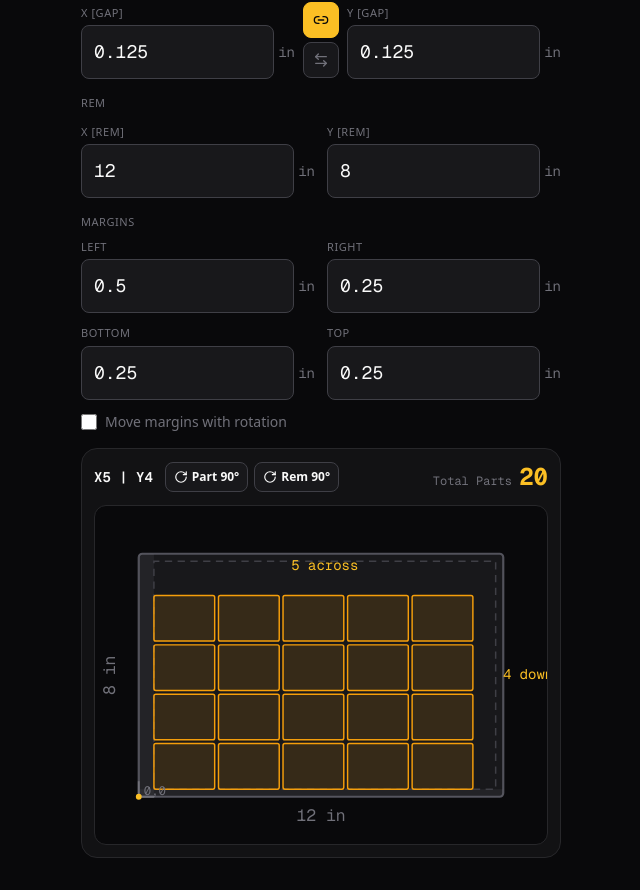
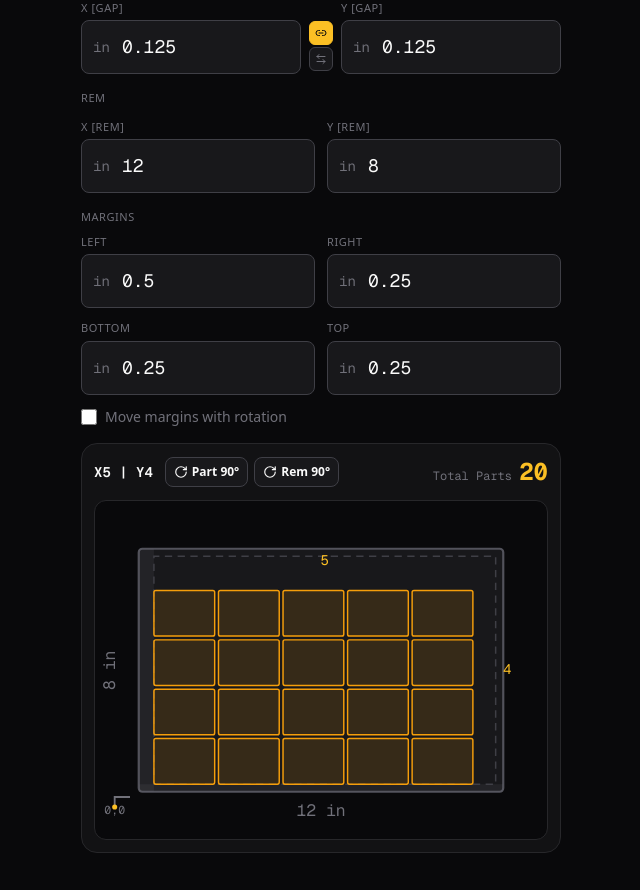
Before and after one commit to TurboFrogLLC/NestCalc, a Next.js app: page / in a window 1280 px wide. Shown: the part 294-1184 px from the top of the page, without its empty margins (319-959 px from the left). Built offline with nearby package versions, Linux system fonts and the light colour scheme.

Commit message:
fix(ui): V3 visual polish — inline units, compact buttons, preview labels
- Move in/mm unit label inside inputs, left-aligned
- Shrink stacked Link/Swap buttons to match input height
- Move 0,0 origin callout outside preview rem corner
- Show part counts as numbers only in nest preview

```diff
--- a/src/components/NestCalcApp.tsx
+++ b/src/components/NestCalcApp.tsx
@@ -79,7 +79,7 @@ function IconButton({ label, onClick, active = false, children }: IconButtonProp
       title={label}
       aria-pressed={active}
       onClick={onClick}
-      className={`flex h-9 w-9 shrink-0 items-center justify-center rounded-lg border transition-colors active:scale-[0.97] ${
+      className={`flex h-6 w-6 shrink-0 items-center justify-center rounded-md border transition-colors active:scale-[0.97] ${
         active
           ? "border-[var(--accent)] bg-[var(--accent)] text-[var(--background)] hover:border-[var(--accent-hover)] hover:bg-[var(--accent-hover)]"
           : "border-[var(--btn-border)] bg-[var(--btn-bg)] text-[var(--muted)] hover:border-[var(--accent-hover)] hover:text-[var(--accent)]"
@@ -129,12 +129,12 @@ function XYInputRow({
           onChange={onXChange}
         />
       </div>
-      <div className="flex shrink-0 flex-col items-center gap-1 pb-[1px]">
+      <div className="flex shrink-0 flex-col items-center justify-end gap-0.5 pb-[3px]">
         <IconButton label="Link X and Y" onClick={onLink} active={linked}>
-          <Link2 className="h-4 w-4" strokeWidth={2} />
+          <Link2 className="h-3 w-3" strokeWidth={2} />
         </IconButton>
         <IconButton label="Swap X and Y" onClick={onSwap}>
-          <ArrowLeftRight className="h-4 w-4" strokeWidth={2} />
+          <ArrowLeftRight className="h-3 w-3" strokeWidth={2} />
         </IconButton>
       </div>
       <div className="min-w-0 flex-1">
--- a/src/components/NestGrid.tsx
+++ b/src/components/NestGrid.tsx
@@ -56,7 +56,6 @@ export function NestGrid({
   const pad = maxDim * 0.12;
   const labelSize = maxDim * 0.045;
   const stroke = maxDim * 0.006;
-  const originMark = maxDim * 0.04;
 
   return (
     <div
@@ -128,25 +127,24 @@ export function NestGrid({
 
         <g>
           <path
-            d={`M 0 ${remH} L ${originMark} ${remH} M 0 ${remH} L 0 ${remH - originMark}`}
+            d={`M ${-pad * 0.55} ${remH + pad * 0.35} L ${-pad * 0.55} ${remH + pad * 0.12} L ${-pad * 0.22} ${remH + pad * 0.12}`}
             fill="none"
             stroke="var(--origin-stroke)"
             strokeWidth={maxDim * 0.005}
             strokeLinecap="square"
           />
           <circle
-            cx={0}
-            cy={remH}
-            r={maxDim * 0.008}
+            cx={-pad * 0.55}
+            cy={remH + pad * 0.35}
+            r={maxDim * 0.007}
             fill="var(--accent)"
           />
           <text
-            x={originMark * 0.35}
-            y={remH - originMark * 0.35}
-            textAnchor="start"
-            dominantBaseline="middle"
+            x={-pad * 0.55}
+            y={remH + pad * 0.52}
+            textAnchor="middle"
             fill="var(--origin-stroke)"
-            fontSize={labelSize * 0.75}
+            fontSize={labelSize * 0.7}
             fontFamily="var(--font-geist-mono), ui-monospace, monospace"
           >
             0,0
@@ -189,7 +187,7 @@ export function NestGrid({
             fontSize={labelSize * 0.85}
             fontFamily="var(--font-geist-mono), ui-monospace, monospace"
           >
-            {result.partsAcross} across
+            {result.partsAcross}
           </text>
         ) : null}
 
@@ -203,7 +201,7 @@ export function NestGrid({
             fontSize={labelSize * 0.85}
             fontFamily="var(--font-geist-mono), ui-monospace, monospace"
           >
-            {result.partsDown} down
+            {result.partsDown}
           </text>
         ) : null}
       </svg>
--- a/src/components/NumberInput.tsx
+++ b/src/components/NumberInput.tsx
@@ -39,7 +39,12 @@ export function NumberInput({ label, value, unit, onChange }: NumberInputProps)
       <span className="text-[11px] font-medium uppercase tracking-wider text-[var(--muted)]">
         {label}
       </span>
-      <div className="flex items-center gap-1">
+      <div className="relative w-full min-w-0">
+        {unit ? (
+          <span className="pointer-events-none absolute left-3 top-1/2 -translate-y-1/2 text-sm font-mono text-[var(--muted)]">
+            {unit}
+          </span>
+        ) : null}
         <input
           type="text"
           inputMode="decimal"
@@ -53,13 +58,8 @@ export function NumberInput({ label, value, unit, onChange }: NumberInputProps)
             setFocused(false);
             setDraft(null);
           }}
-          className="w-full min-w-0 rounded-lg border border-[var(--input-border)] bg-[var(--input-bg)] px-3 py-3 text-lg font-mono tabular-nums text-[var(--input-text)] outline-none focus:border-[var(--accent)] focus:ring-1 focus:ring-[var(--accent)]"
+          className={`w-full min-w-0 rounded-lg border border-[var(--input-border)] bg-[var(--input-bg)] py-3 pr-3 text-lg font-mono tabular-nums text-[var(--input-text)] outline-none focus:border-[var(--accent)] focus:ring-1 focus:ring-[var(--accent)] ${unit ? "pl-10" : "pl-3"}`}
         />
-        {unit ? (
-          <span className="shrink-0 text-sm font-mono text-[var(--muted)]">
-            {unit}
-          </span>
-        ) : null}
       </div>
     </label>
   );
```
